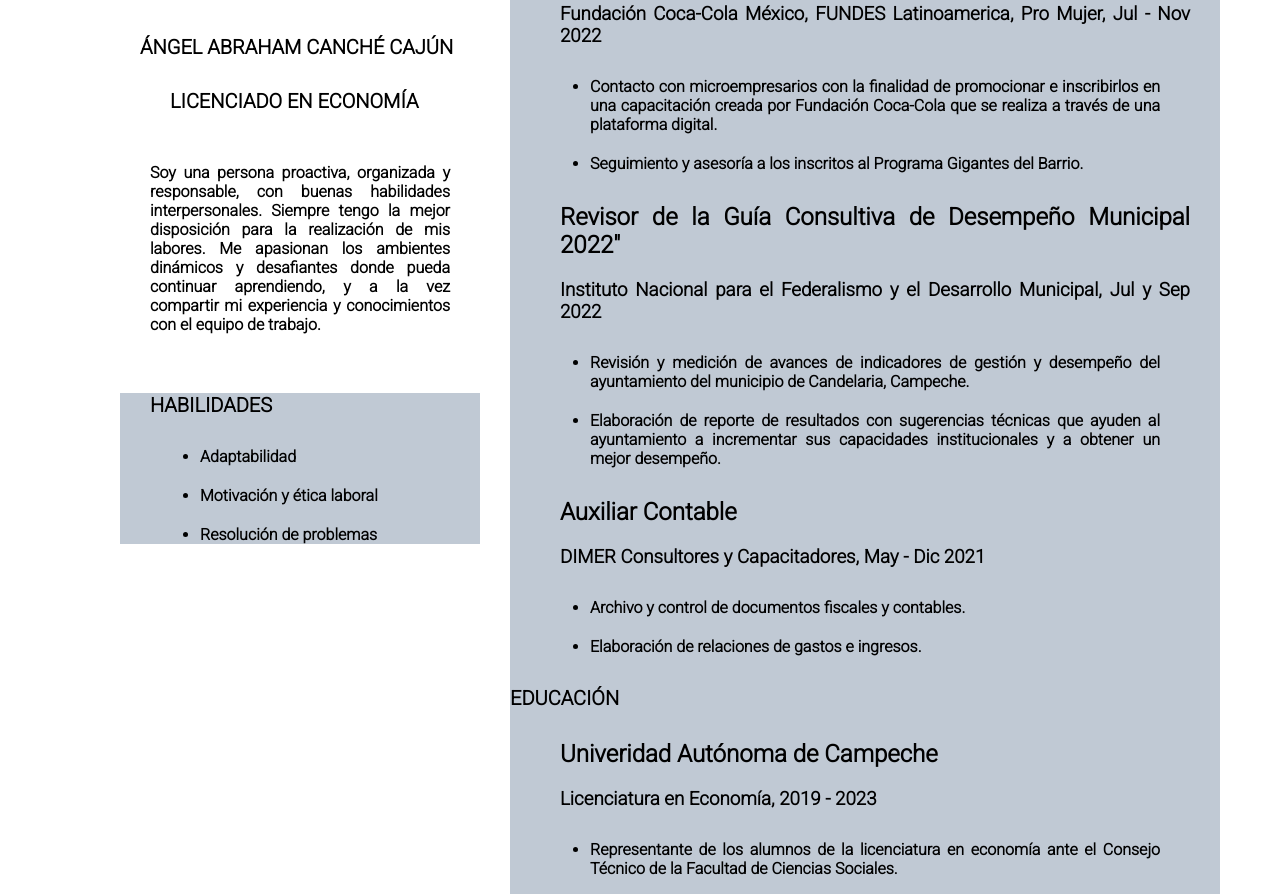
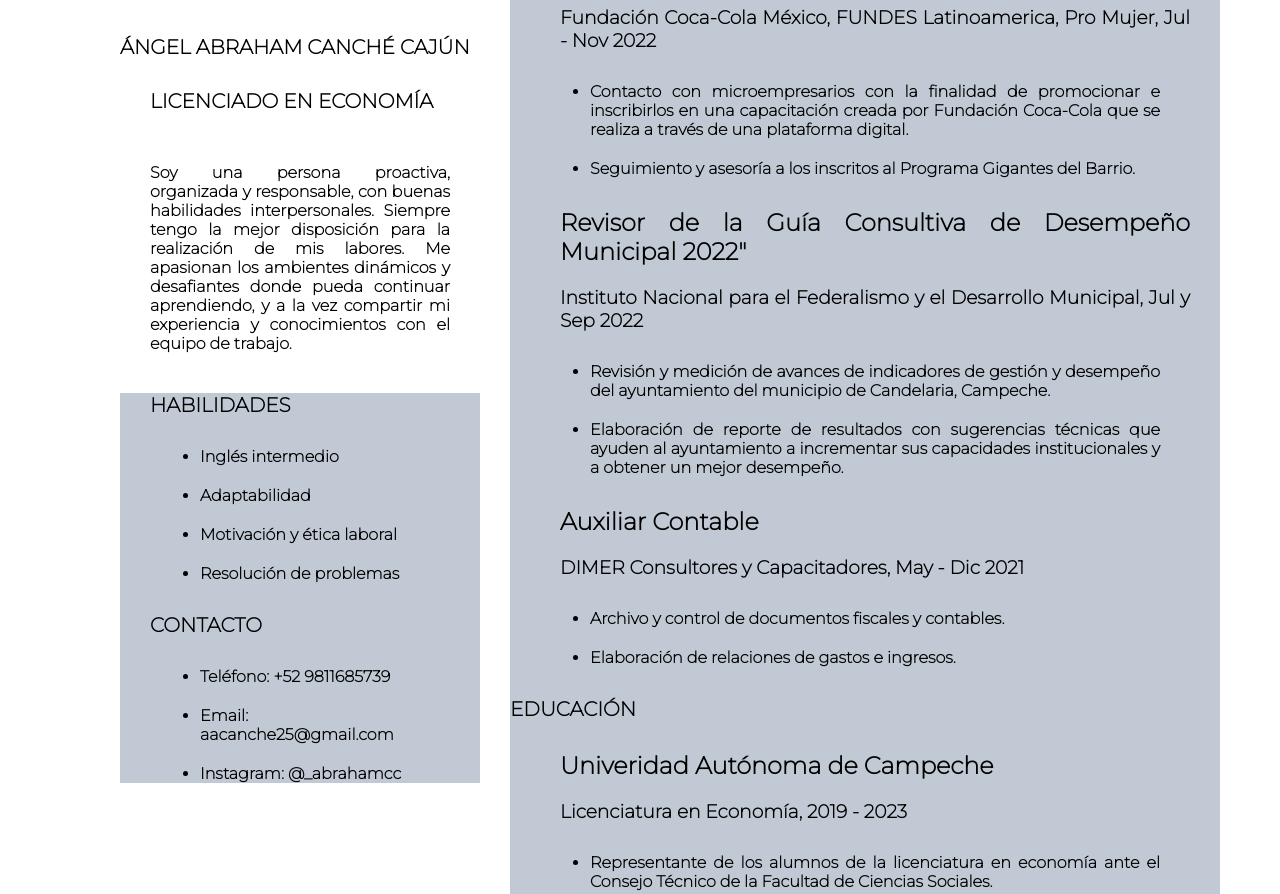
Before and after one commit to abrahamcanche/Tu-primer-CV, a plain HTML site: page index.html in a window 1280 px wide. Shown: the part 435-1329 px from the top of the page. Drawn offline with Linux system fonts and the light colour scheme.

Commit message:
Añadí medios de contacto y cambié la family font

```diff
--- a/index.html
+++ b/index.html
@@ -7,7 +7,7 @@
     <link rel="stylesheet" href="./styles/styles.css">
     <link rel="preconnect" href="https://fonts.googleapis.com">
     <link rel="preconnect" href="https://fonts.gstatic.com" crossorigin>
-    <link href="https://fonts.googleapis.com/css2?family=Roboto:wght@300&display=swap" rel="stylesheet">
+    <link href="https://fonts.googleapis.com/css2?family=Montserrat:wght@200&family=Roboto:wght@300&display=swap" rel="stylesheet">
 </head>
 
 <body>
@@ -30,12 +30,24 @@
             <!--centrar este título-->
                 <h1 class="tittle">habilidades</h1>
                     <ul class="list">
+                        <li>Inglés intermedio</li>
                         <li>Adaptabilidad</li>
                         <li>Motivación y ética laboral</li>
                         <li>Resolución de problemas</li>
                     </ul>
             </div>
+
+            <div class="box">
+               <!--centrar este título-->
+               <h1 class="tittle">contacto</h1>
+                    <ul class="list">
+                       <li>Teléfono: +52 9811685739</li>
+                       <li>Email: aacanche25@gmail.com</li>
+                        <li>Instagram: @_abrahamcc</li>
+                   </ul>
+            </div>
         </section>
+
     </section-1>
 
     <section-2 class="grey-zone">
@@ -80,7 +92,7 @@
         </div>
 
         <!--centrar este título-->
-        <h1 class="tittle" id="work-experience-tittle">Educación</h1>
+        <h1 class="tittle">Educación</h1>
         <div class="box">
             <h2>Univeridad Autónoma de Campeche</h2>
             <h3>Licenciatura en Economía, 2019 - 2023</h3>
@@ -90,6 +102,7 @@
         </div>
 
         <div class="box">
+            <!--Añadir link al reconocimiento que está en la carpeta files-->
             <h2>Programa Interuniversitario de Finanzas Públicas y Desarrollo Profesional</h2>
             <h3>Grupo Financiero Banorte, Ago - Dic 2022</h3>
             <ul class="list">
@@ -97,7 +110,6 @@
             </ul>
         </div>
     </section-2>
-
 </div>
 
 </body>
--- a/styles/styles.css
+++ b/styles/styles.css
@@ -2,7 +2,7 @@
     box-sizing: border-box;
     padding: 0;
     margin: 30px;
-    font-family: 'Roboto', sans-serif;
+    font-family: 'Montserrat', sans-serif;
     font-weight: bold;
     text-align: justify;
 
@@ -36,7 +36,7 @@ header{
     text-transform: uppercase;
     font-size: 20px;
     font-weight: bolder;
-    margin: 50px 20px;
+    margin: 50px 0px;
 }
 
 .tittle{
```
Also changed, not shown: 1 other file. Lines whose indentation alone changed are shown as unchanged.
